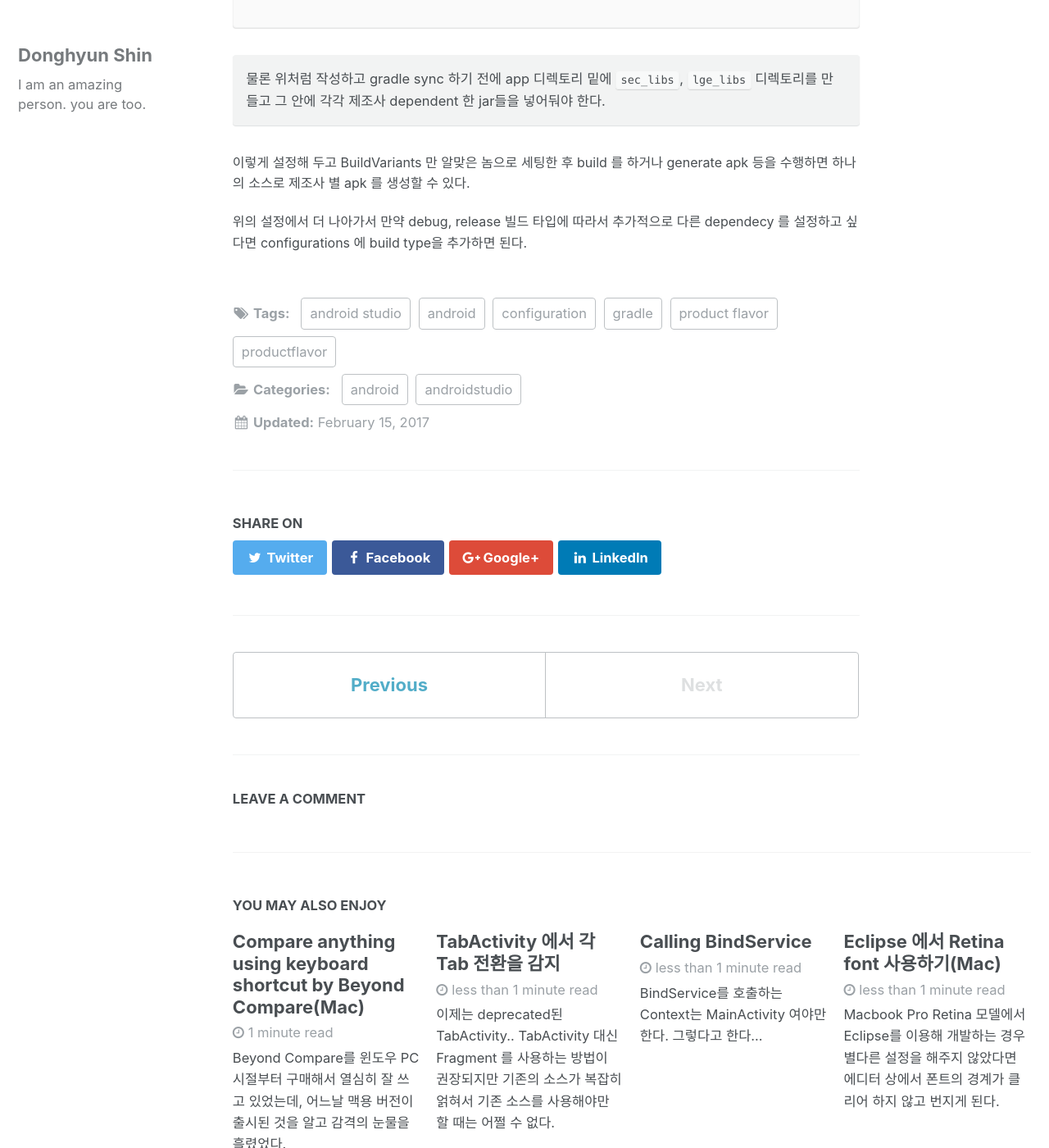
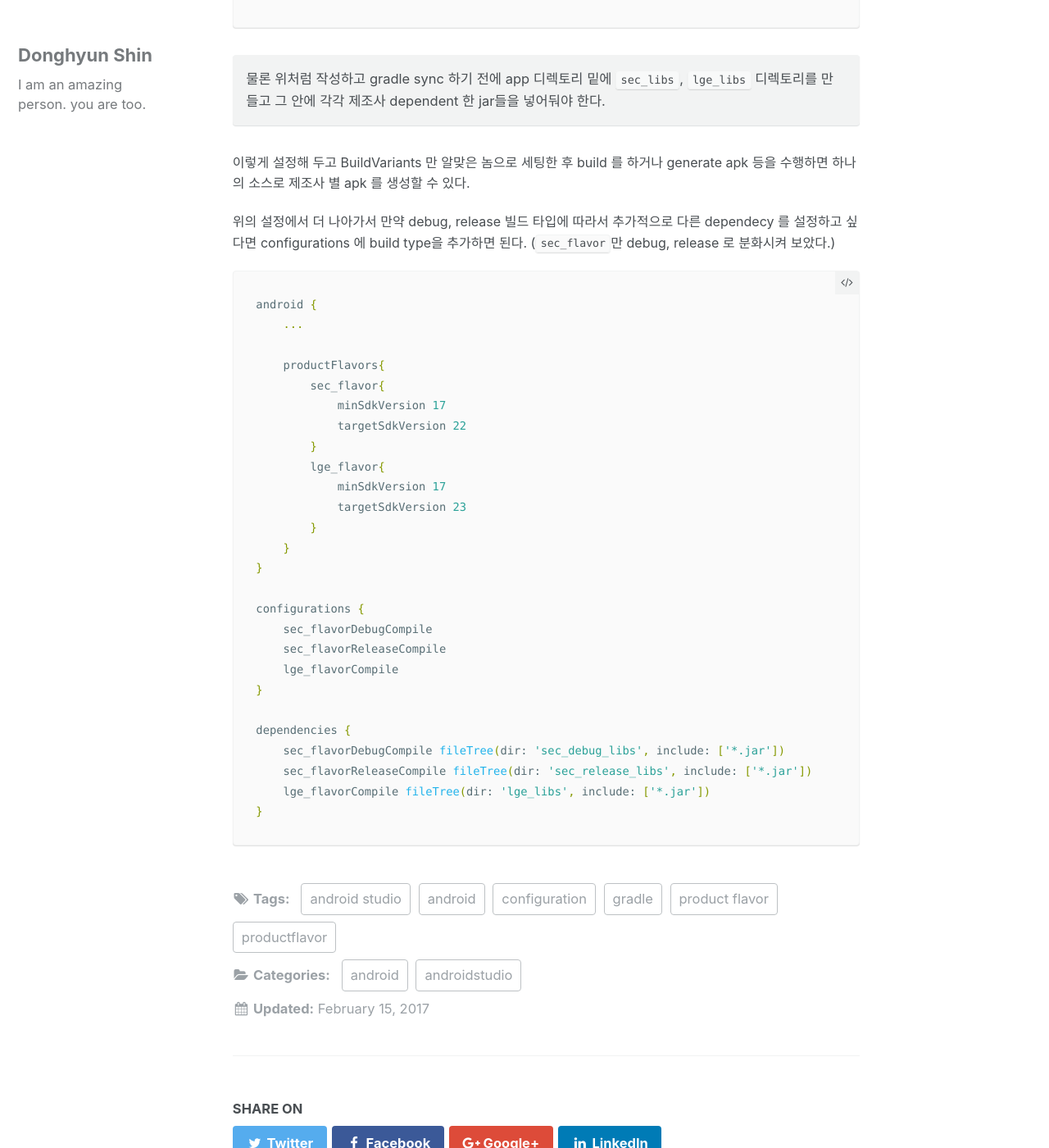
Before and after one commit to smashingpks/smashingpks.github.com, a Jekyll site: the page built from _posts/2017-02-15-ps-android-studio-gradle-configurations.markdown, in a window 1280 px wide and 1400 px high, scrolled down 2549 px. Shown: the whole window at 82% size. Built offline with Jekyll 4.4.1, drawn with Linux system fonts in a browser that asks for light colours; comment, search, counter and statistics services are not loaded.

Commit message:
* modify post content

````diff
--- a/_posts/2017-02-15-ps-android-studio-gradle-configurations.markdown
+++ b/_posts/2017-02-15-ps-android-studio-gradle-configurations.markdown
@@ -96,3 +96,33 @@ dependencies {
 이렇게 설정해 두고 BuildVariants 만 알맞은 놈으로 세팅한 후 build 를 하거나 generate apk 등을 수행하면 하나의 소스로 제조사 별 apk 를 생성할 수 있다.
 
 위의 설정에서 더 나아가서 만약 debug, release 빌드 타입에 따라서 추가적으로 다른 dependecy 를 설정하고 싶다면 configurations 에 build type을 추가하면 된다.
+(`sec_flavor`만 debug, release 로 분화시켜 보았다.)
+
+```groovy
+android {
+    ...
+
+    productFlavors{
+        sec_flavor{
+            minSdkVersion 17
+            targetSdkVersion 22
+        }
+        lge_flavor{
+            minSdkVersion 17
+            targetSdkVersion 23
+        }
+    }
+}
+
+configurations {
+    sec_flavorDebugCompile
+    sec_flavorReleaseCompile
+    lge_flavorCompile
+}
+
+dependencies {
+    sec_flavorDebugCompile fileTree(dir: 'sec_debug_libs', include: ['*.jar'])
+    sec_flavorReleaseCompile fileTree(dir: 'sec_release_libs', include: ['*.jar'])
+    lge_flavorCompile fileTree(dir: 'lge_libs', include: ['*.jar'])
+}
+```
````
